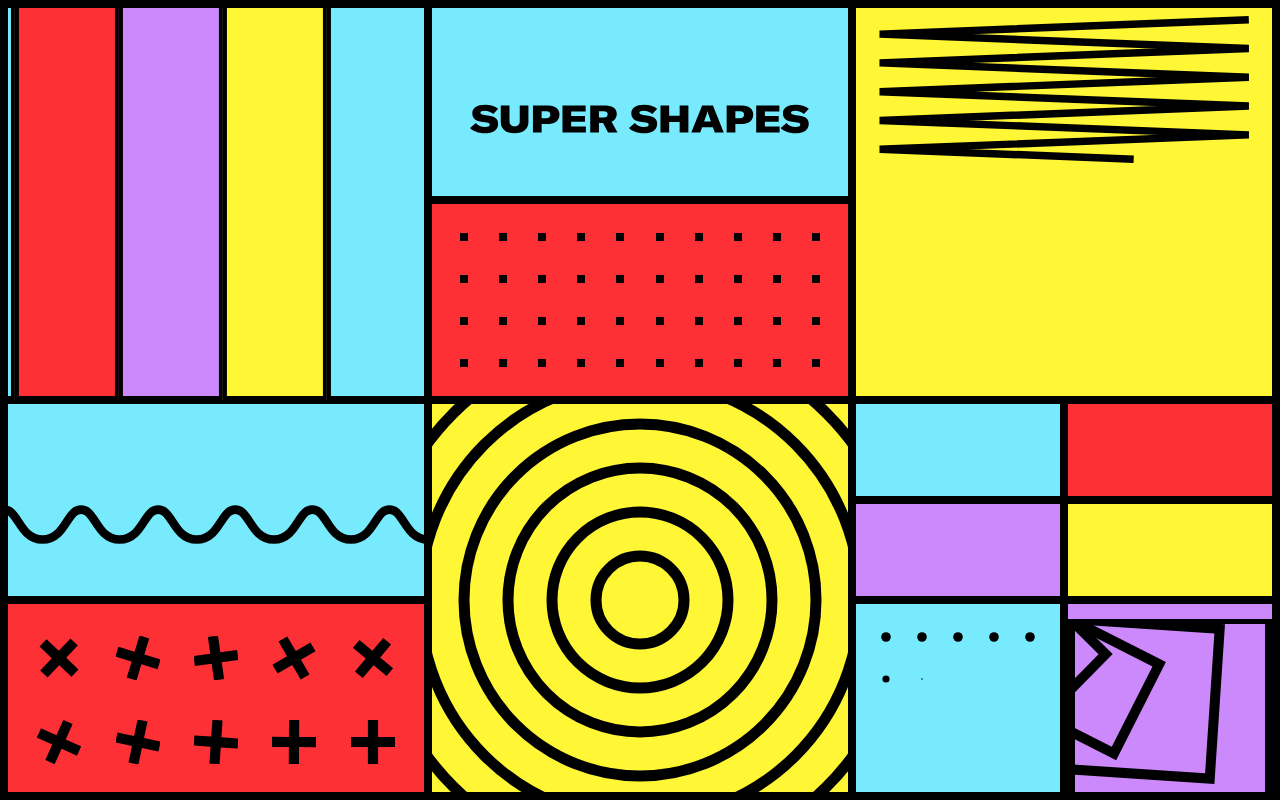
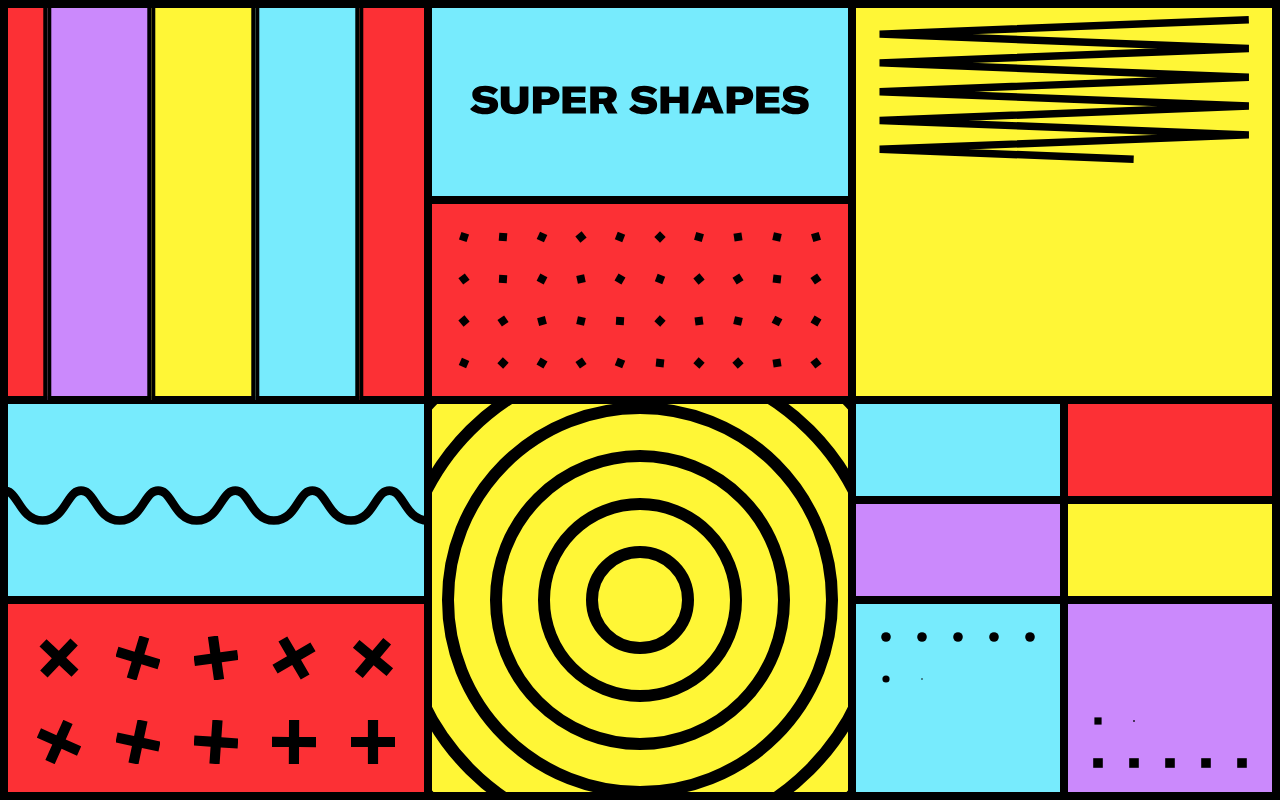
Before and after one commit to in-roma/super-shapes, a plain HTML site: page index.html in a window 1280 px wide. Drawn offline with Linux system fonts and the light colour scheme.

Commit message:
last adjustments

```diff
--- a/css/style.css
+++ b/css/style.css
@@ -12,7 +12,7 @@ body {
     position: relative;
 }
 
-/* Borders top & bottom */
+/* Fake top & bottom borders */
 
 .page:after,
 .page:before {
@@ -61,13 +61,14 @@ z-index: 3;
 }
 
 /* 1st Column  */
+
+/* Moving rectangles */
 .conveyor {
     width: 200%;
 }
 .conveyor-belt {
     border-left: 4px solid black;
     border-right: 4px solid black;
-
 }
 
 /* 2nd Column  */
@@ -76,12 +77,13 @@ z-index: 3;
     height: 8px;
     background-color: #000;
 }
-
-.tunnel circle, #crosses path, #squares rect {
-    transform-origin: center;
+.square {
+    width: 8px;
+    height: 8px;
+    background-color: #000;
 }
 
-/* 3rd Column  */
-#squares rect {
-  transform: translate(-50%, -50%);
+.tunnel circle,
+#crosses path {
+  transform-origin: center;
 }
--- a/index.html
+++ b/index.html
@@ -5,15 +5,16 @@
 		<meta name="viewport" content="width=device-width, initial-scale=1.0" />
 		<link rel="stylesheet" href="./css/normalise.css" />
 		<link rel="stylesheet" href="./css/tachyons.css" />
-
 		<link rel="stylesheet" href="./css/style.css" />
-		<title>Super//Shapes</title>
+		<title>Super~Shapes</title>
 	</head>
 	<body>
 		<div
 			class="page min-vh-100 flex items-stretch flex-column flex-row-ns overflow-hidden-ns"
 		>
 			<!-- First Column -->
+
+			<!-- Moving rectangles -->
 			<div class="w-100 vh-100 flex flex-wrap">
 				<div
 					class="w-100 h-50 bg-yellow conveyor-belt overflow-hidden box"
@@ -29,7 +30,12 @@
 						<div class="w-25 h-100 bg-purple box"></div>
 					</div>
 				</div>
-				<div class="w-100 h-25 bg-blue box" id="wave">
+
+				<!-- Wave -->
+				<div
+					class="w-100 h-25 bg-blue box flex items-center justify-center"
+					id="wave"
+				>
 					<svg width="100%" height="100%" viewBox="0 0 988 97">
 						<g
 							id="Page-1"
@@ -44,6 +50,8 @@
 						</g>
 					</svg>
 				</div>
+
+				<!-- Crosses -->
 				<div
 					class="w-100 h-25 bg-red box flex flex-wrap pa3"
 					id="crosses"
@@ -68,10 +76,15 @@
 					</div>
 				</div>
 			</div>
+
 			<!-- Second Column -->
-			<div class="w-100 vh-100 flex flex-wrap bg-green box">
-				<div class="w-100 h-25 bg-blue box flex justify-center">
-					<div class="w-80">
+
+			<!-- Title "SUPER SHAPES" -->
+			<div class="w-100 vh-100 flex flex-wrap">
+				<div
+					class="w-100 h-25 bg-blue box flex justify-center items-center"
+				>
+					<div class="w-80 h-100 flex justify-center items-center">
 						<svg width="100%" height="100%" viewBox="0 0 640 55">
 							<g
 								id="Page-1"
@@ -89,6 +102,8 @@
 						</svg>
 					</div>
 				</div>
+
+				<!-- Squares -->
 				<div
 					class="w-100 h-25 bg-red box flex flex-wrap justify-around items-center pa3"
 					id="dots"
@@ -97,6 +112,8 @@
 						<div class="dot center"></div>
 					</div>
 				</div>
+
+				<!-- Circles -->
 				<div class="w-100 h-50 bg-yellow tunnel box" id="tunnel">
 					<svg
 						width="100%"
@@ -121,7 +138,10 @@
 					</svg>
 				</div>
 			</div>
+
 			<!-- Third Column -->
+
+			<!-- ZigZag -->
 			<div class="w-100 vh-100 flex flex-wrap bg-pink box">
 				<div class="w-100 h-50 bg-yellow pa3 box" id="zigzag">
 					<svg width="100%" height="100%" viewBox="0 0 498 495">
@@ -140,12 +160,16 @@
 						</g>
 					</svg>
 				</div>
+
+				<!-- Flashes -->
 				<div class="w-100 h-25 bg-red flex flex-wrap box" id="flashes">
 					<div class="w-50 h-50 bg-blue box flash"></div>
 					<div class="w-50 h-50 bg-red box flash"></div>
 					<div class="w-50 h-50 bg-purple box flash"></div>
 					<div class="w-50 h-50 bg-yellow box flash"></div>
 				</div>
+
+				<!-- Dots -->
 				<div
 					class="w-50 h-25 bg-blue box flex flex-wrap justify-around items-center pa3"
 					id="circles"
@@ -154,17 +178,15 @@
 						<div class="dot center br-100"></div>
 					</div>
 				</div>
-				<div class="w-50 h-25 bg-purple box squares" id="squares">
-					<svg width="100%" height="100%" viewBox="0 0 200 200">
-						<g stroke="#000" stroke-width="10px" fill="none">
-							<rect height="25%" width="25%" x="50%" y="50%" />
-							<rect height="50%" width="50%" x="50%" y="50%" />
-							<rect height="75%" width="75%" x="50%" y="50%" />
-							<rect height="100%" width="100%" x="50%" y="50%" />
-							<rect height="125%" width="125%" x="50%" y="50%" />
-							<rect height="150%" width="150%" x="50%" y="50%" />
-						</g>
-					</svg>
+
+				<!-- Squares -->
+				<div
+					class="w-50 h-25 bg-purple box squares flex flex-wrap-reverse justify-center items-center pa3"
+					id="squares"
+				>
+					<div class="w-20">
+						<div class="square center"></div>
+					</div>
 				</div>
 			</div>
 		</div>
--- a/js/main.js
+++ b/js/main.js
@@ -1,3 +1,4 @@
+/* Duplicate function */
 const duplicateHtml = (element, quantity) => {
 	const elementsArr = new Array(quantity).fill(element.innerHTML).join('');
 	element.innerHTML = elementsArr;
@@ -5,14 +6,16 @@ const duplicateHtml = (element, quantity) => {
 
 /* 1st Column */
 
+// Animation moving rectangles
 const movingRightToLeft = anime({
 	targets: '.conveyor',
 	translateX: '-50%',
 	loop: true,
-	duration: 2000,
+	duration: 3000,
 	easing: 'linear',
 });
 
+// Animation waves
 const wavePath = document.querySelector('#wave path');
 const waveOffSet = anime.setDashoffset(wavePath);
 
@@ -27,6 +30,7 @@ anime({
 	easing: 'easeInOutSine',
 });
 
+// Animation crosses
 duplicateHtml(document.querySelector('#crosses'), 10);
 
 anime({
@@ -41,32 +45,34 @@ anime({
 
 /* 2nd Column  */
 
+// Animation squares
 duplicateHtml(document.querySelector('#dots'), 40);
-const allDots = document.querySelectorAll('#allDots .dot');
+const allDots = document.querySelectorAll('#dots .dot');
 allDots.forEach((dot) => {
 	anime({
 		targets: dot,
 		rotate: (el, i) => anime.random(90, 360),
-		duration: (el, i) => anime.random(250, 550),
+		duration: (el, i) => anime.random(250, 750),
 		loop: true,
-		autoplay: true,
 		direction: 'alternate',
 		easing: 'easeInOutSine',
 	});
 });
 
-const scaling = anime({
+// Animation circles
+anime({
 	targets: '#tunnel circle',
-	scale: 1.1,
+	scale: 1.2,
 	direction: 'alternate',
 	loop: true,
-	duration: 450,
+	duration: 500,
 	easing: 'easeInOutSine',
 	delay: (el, i) => i * 100,
 });
 
 /* 3rd Column */
 
+// Animation Zizag
 const pathEl = document.querySelector('#zigzag path');
 const offset = anime.setDashoffset(pathEl);
 
@@ -82,6 +88,7 @@ anime({
 	autoplay: true,
 });
 
+// Animation Flashes
 anime({
 	targets: '#flashes .flash',
 	backgroundColor: (el, i) => ['#fff636', '#cb89fc', '#fc3035', '#77ebfd'][i],
@@ -92,9 +99,9 @@ anime({
 	easing: 'easeInOutSine',
 });
 
+// Animation dots
 duplicateHtml(document.querySelector('#circles'), 20);
 const circles = document.querySelectorAll('#circles .dot');
-
 anime({
 	targets: circles,
 	scale: [0, 1.2],
@@ -105,13 +112,14 @@ anime({
 	easing: 'easeInOutSine',
 });
 
+// Animation squares
+duplicateHtml(document.querySelector('#squares'), 20);
+const squares = document.querySelectorAll('#squares .square');
 anime({
-	targets: '#squares rect',
-	translateX: ['-50%', '-50%'],
-	translateY: ['-50%', '-50%'],
-	rotate: [45, 0, -45],
+	targets: squares,
+	scale: [0, 1.2],
 	delay: (el, i) => i * 100,
-	duration: 800,
+	duration: 250,
 	loop: true,
 	direction: 'alternate',
 	easing: 'easeInOutSine',
```
